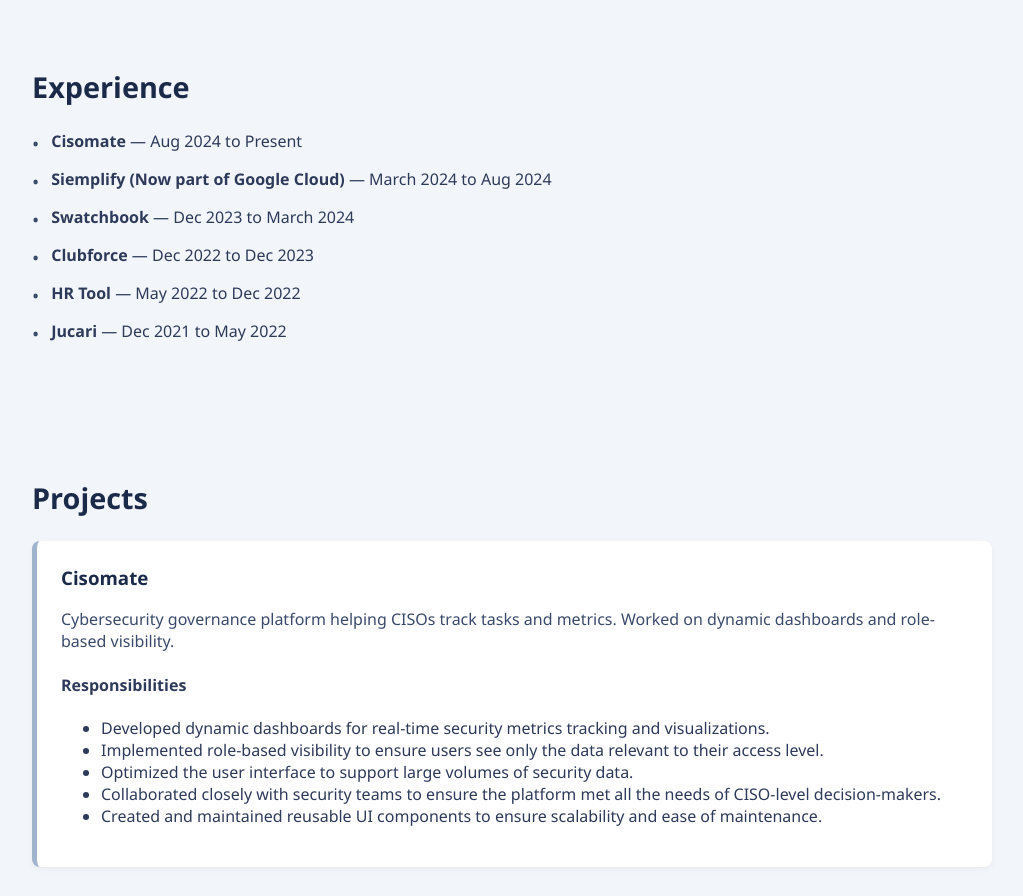
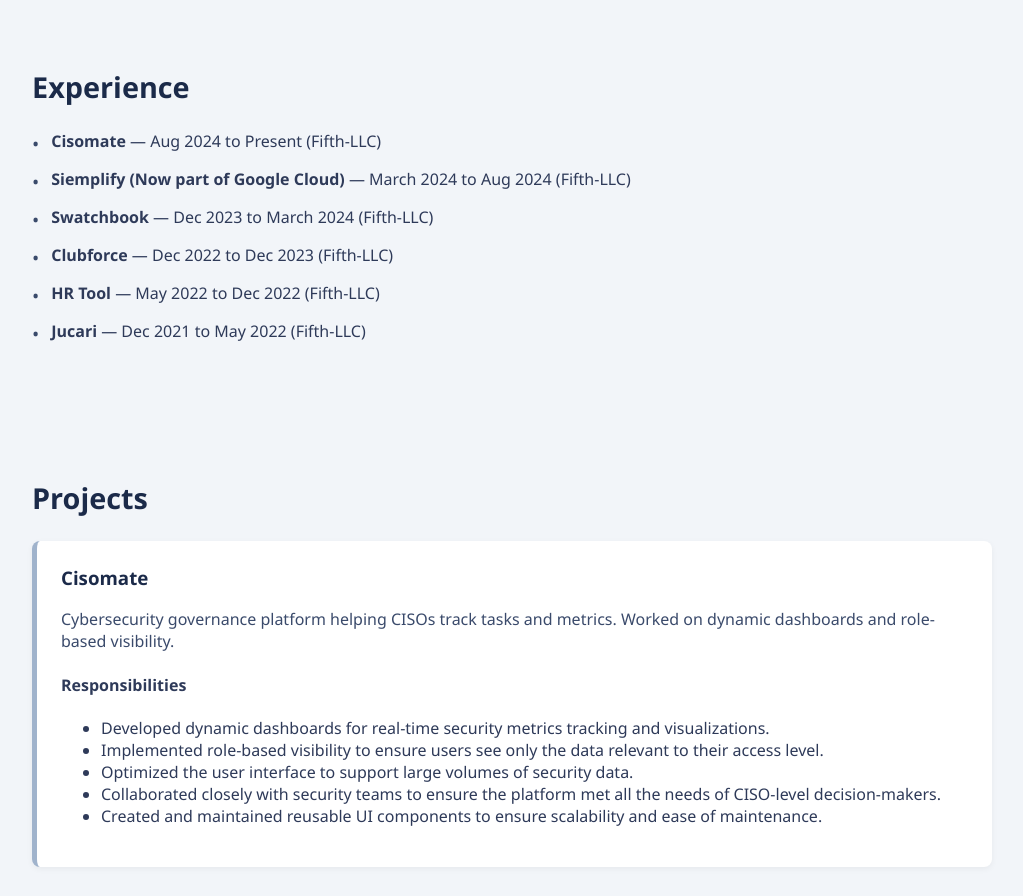
Before and after one commit to sedrakNG/portfolio, a plain HTML site: page index.html in a window 1280 px wide. Shown: the part 820-1716 px from the top of the page, without its empty margins (128-1151 px from the left). Drawn offline with Linux system fonts and the light colour scheme.

Commit message:
Update index.html

```diff
--- a/index.html
+++ b/index.html
@@ -205,12 +205,12 @@
   <section id="experience">
     <h2 class="section-title">Experience</h2>
     <ul class="timeline">
-      <li><strong>Cisomate</strong> — Aug 2024 to Present</li>
-      <li><strong>Siemplify (Now part of Google Cloud)</strong> — March 2024 to Aug 2024</li>
-      <li><strong>Swatchbook</strong> — Dec 2023 to March 2024</li>
-      <li><strong>Clubforce</strong> — Dec 2022 to Dec 2023</li>
-      <li><strong>HR Tool</strong> — May 2022 to Dec 2022</li>
-      <li><strong>Jucari</strong> — Dec 2021 to May 2022</li>
+      <li><strong>Cisomate</strong> — Aug 2024 to Present (Fifth-LLC)</li>
+      <li><strong>Siemplify (Now part of Google Cloud)</strong> — March 2024 to Aug 2024 (Fifth-LLC)</li>
+      <li><strong>Swatchbook</strong> — Dec 2023 to March 2024 (Fifth-LLC)</li>
+      <li><strong>Clubforce</strong> — Dec 2022 to Dec 2023 (Fifth-LLC)</li>
+      <li><strong>HR Tool</strong> — May 2022 to Dec 2022 (Fifth-LLC)</li>
+      <li><strong>Jucari</strong> — Dec 2021 to May 2022 (Fifth-LLC)</li>
     </ul>
   </section>
 
```
